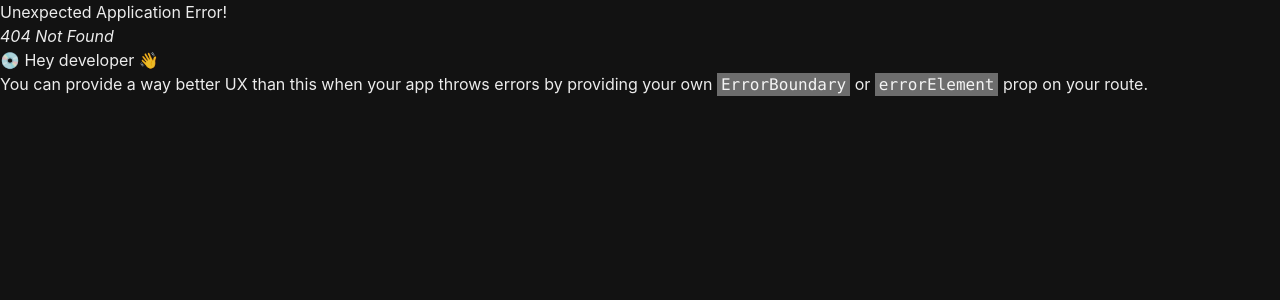
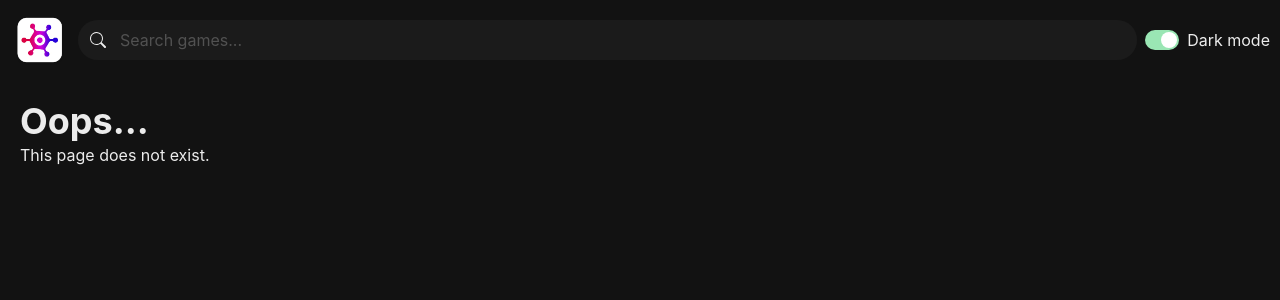
Before and after one commit to AbbateAngelica/game-hub, a React (Vite) app: page / in a window 1280 px wide. Before the commit this address had no page. Shown: the top 300 px of the page. Built offline with nearby package versions, Linux system fonts and the light colour scheme.

Commit message:
Handle errors

```diff
--- /dev/null
+++ b/src/pages/ErrorPage.tsx
@@ -0,0 +1,23 @@
+import { Box, Heading, Text } from "@chakra-ui/react";
+import { isRouteErrorResponse, useRouteError } from "react-router-dom";
+import NavBar from "../components/NavBar";
+
+const ErrorPage = () => {
+  const error = useRouteError();
+  return (
+    <>
+      <NavBar></NavBar>
+      <Box padding={5}>
+        <Heading>Oops...</Heading>
+
+        <Text>
+          {isRouteErrorResponse(error)
+            ? "This page does not exist."
+            : "Sorry, an unexpected error has occurred."}
+        </Text>
+      </Box>
+    </>
+  );
+};
+
+export default ErrorPage;
--- a/src/routes.tsx
+++ b/src/routes.tsx
@@ -2,14 +2,21 @@ import { createBrowserRouter } from "react-router-dom";
 import Layout from "./pages/Layout";
 import Homepage from "./pages/HomePage";
 import GameDetailPage from "./pages/GameDetailPage";
+import ErrorPage from "./pages/ErrorPage";
 
 const router = createBrowserRouter([
   {
-    path: "/gamehub-project/",
-    element: <Layout></Layout>,
+    errorElement: <ErrorPage></ErrorPage>,
     children: [
-      { index: true, element: <Homepage></Homepage> },
-      { path: "games/:id", element: <GameDetailPage></GameDetailPage> },
+      {
+        path: "/gamehub-project/",
+        element: <Layout></Layout>,
+        errorElement: <ErrorPage></ErrorPage>,
+        children: [
+          { index: true, element: <Homepage></Homepage> },
+          { path: "games/:id", element: <GameDetailPage></GameDetailPage> },
+        ],
+      },
     ],
   },
 ]);
```
Also changed, not shown: src/pages/ErrorPage.1.tsx (added, +17 -0 lines).
